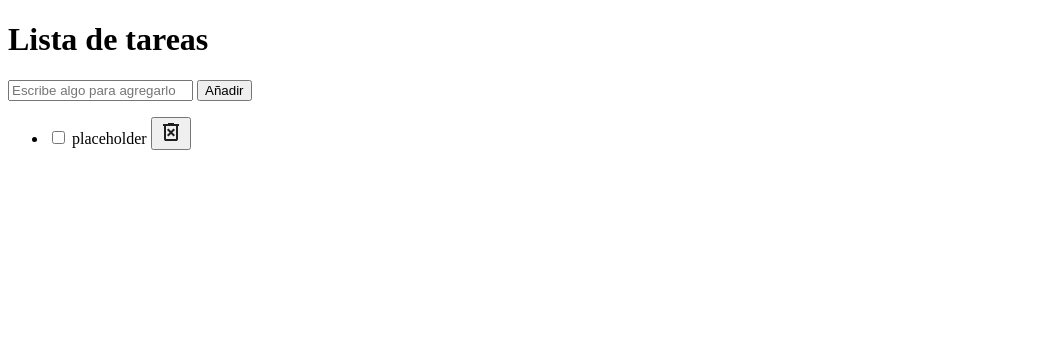
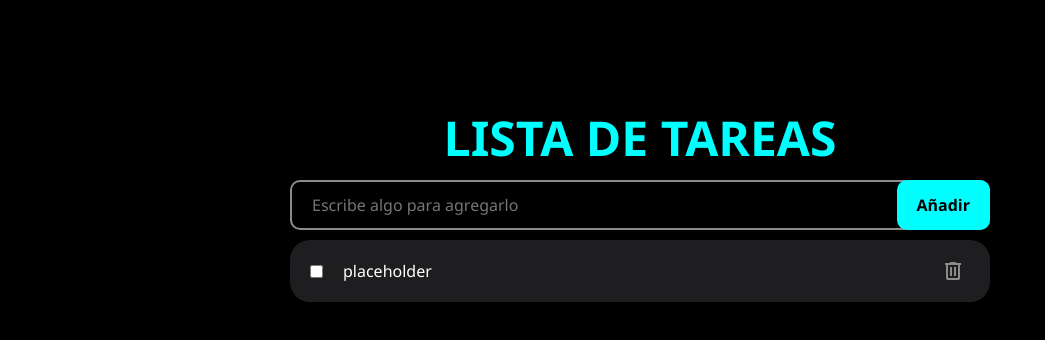
Before and after one commit to Melvin080/checkList-HTML, a plain HTML site: page index.html in a window 1280 px wide. Shown: the whole page, without its empty margins (0-1045 px from the left). Drawn offline with Linux system fonts and the light colour scheme.

Commit message:
css y diseño

```diff
--- a/css/styles.css
+++ b/css/styles.css
@@ -0,0 +1,128 @@
+:root{
+    --background: #000000;
+    --primary-color: #1e1e20;
+    --secundary-color: #8b8b8b;
+    --accent-color: #00ffff;
+    --text-color: #ffffff;
+}
+*{
+    margin: 0;
+    padding: 0;
+}
+html{
+    font-family: 'Segoe UI', Tahoma, Geneva, Verdana, sans-serif;
+    font-size: 16px;
+    color: var(--text-color);
+}
+body{
+    min-height: 100vh;
+    padding: 5px;
+    background-color: var(--background);
+    display: flex;
+    flex-direction: column;
+    align-items: center;
+}
+h1{
+    margin-top: 100px;
+    margin-bottom: 10px;
+    font-size: 3rem;
+    font-weight: 800;
+    text-transform: uppercase;
+    text-align: center;
+    color: var(--accent-color);
+}
+.wrapper{
+    width: 700px;
+    max-width: 100%;
+    display: flex;
+    flex-direction: column;
+    gap: 10px;
+}
+#tareasInput{
+    box-sizing: border-box;
+    padding: 12px 20px;
+    width: 100%;
+    background: none;
+    border: 2px solid var(--secundary-color);
+    border-radius: 10px;
+    font: inherit;
+    color: var(--text-color);
+    caret-color: var(--accent-color);
+}
+#tareasInput:focus{
+    outline: none;
+}
+form{
+    position: relative;
+}
+#botonAñadir{
+    position: absolute;
+    top: 0;
+    right: 0;
+    background-color: var(--accent-color);
+    height: 100%;
+    padding: 0 20px;
+    border: none;
+    border-radius: 10px;
+    font: inherit;
+    font-weight: 800;
+    color: var(--background);
+    cursor: pointer;
+}
+.tarea{
+    margin-bottom: 10px;
+    padding: 0 20px;
+    background-color: var(--primary-color);
+    border-radius: 20px;
+    display: flex;
+    align-items: center;
+}
+.tarea .tareaTexto{
+    padding: 20px;
+    padding-right: 0;
+    flex-grow: 1;
+    transition: 150ms ease;
+}
+.tareaBorrar{
+    padding: 5px;
+    background: none;
+    border: none;
+    cursor: pointer;
+    display: flex;
+    justify-content: center;
+    align-items: center;
+}
+.tareaBorrar:hover svg{
+    fill: #ff0000;
+}
+.tareaBorrar svg{
+    transition: 150ms ease;
+}
+input[type="checkbox"]:checked ~ .tareaTexto{
+    text-decoration: line-through;
+    color: var(--secundary-color);
+}
+input[type="checkbox"]:checked{
+    accent-color: var(--accent-color);
+}
+input[type="checkbox"]{
+    transition: 150ms ease;
+    cursor: pointer;
+}
+
+@media(max-width: 500px){
+    html{
+        font-size: 12px;
+    }
+    #botonAñadir{
+        position: unset;
+        width: 100%;
+        margin-top: 10px;
+        padding: 12px;
+        height: auto;
+    }
+    h1{
+        margin-top: 50px;
+        font-size: 10vw;
+    }
+}
--- a/index.html
+++ b/index.html
@@ -21,7 +21,9 @@
                     placeholder
                 </label>
                 <button class="tareaBorrar">
-                    <svg xmlns="http://www.w3.org/2000/svg" height="24px" viewBox="0 -960 960 960" width="24px" fill="#1f1f1f"><path d="m376-300 104-104 104 104 56-56-104-104 104-104-56-56-104 104-104-104-56 56 104 104-104 104 56 56Zm-96 180q-33 0-56.5-23.5T200-200v-520h-40v-80h200v-40h240v40h200v80h-40v520q0 33-23.5 56.5T680-120H280Zm400-600H280v520h400v-520Zm-400 0v520-520Z"/></svg>
+                    <svg fill="var(--secundary-color)" xmlns="http://www.w3.org/2000/svg" height="24px" viewBox="0 -960 960 960" width="24px" fill="#1f1f1f">
+                        <path d="M280-120q-33 0-56.5-23.5T200-200v-520h-40v-80h200v-40h240v40h200v80h-40v520q0 33-23.5 56.5T680-120H280Zm400-600H280v520h400v-520ZM360-280h80v-360h-80v360Zm160 0h80v-360h-80v360ZM280-720v520-520Z"/>
+                    </svg>
                 </button>
             </li>
         </ul>
```
